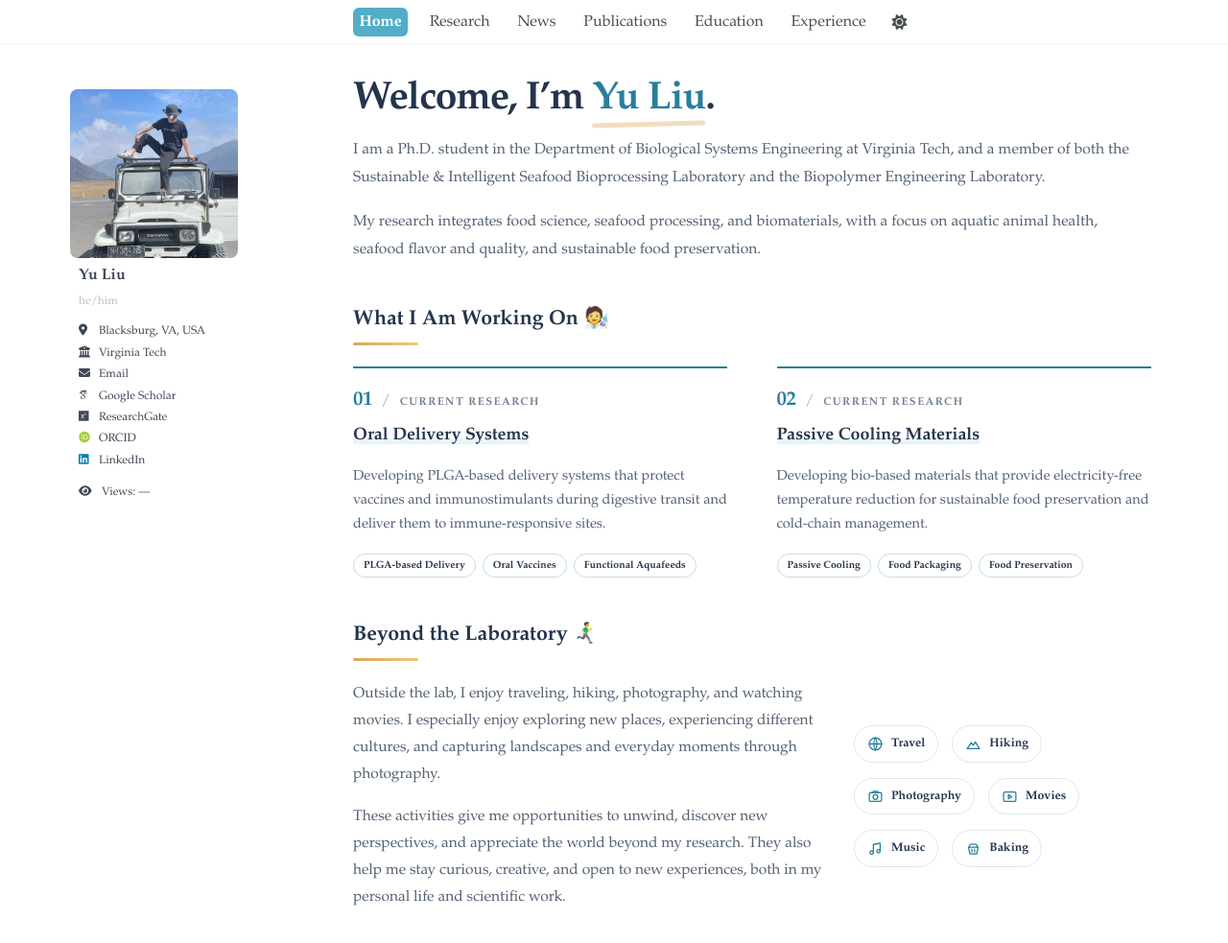
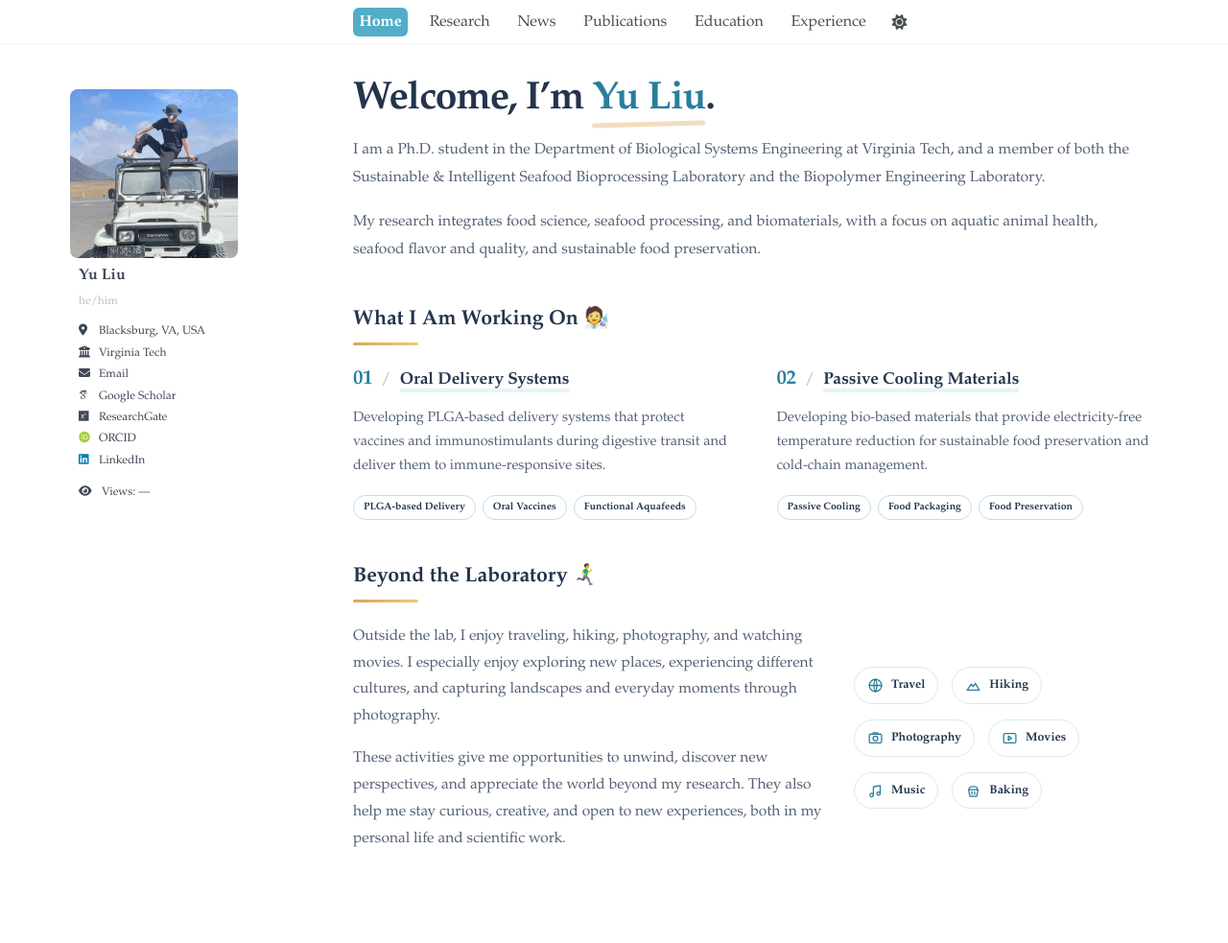
Before and after one commit to yuliu0322/yuliu0322.github.io, a Jekyll site: the page built from _pages/about.md, in a window 1280 px wide and 1044 px high. Shown: the top 983 px of the window at 96% size. Built offline with Jekyll 4.4.1, drawn with Linux system fonts in a browser that asks for light colours; some web fonts are replaced; a script bundle is joined from its source files by our own code; library files that are not in the unit come from our copies; part of the change alters nothing that is shown.

Commit message:
Update about.md

```diff
--- a/_pages/about.md
+++ b/_pages/about.md
@@ -136,12 +136,10 @@ redirect_from:
 
 .home-research-item {
   min-width: 0;
-  padding-top: 1.25rem;
-  border-top: 2px solid var(--home-blue-dark);
 }
 
 .home-research-header {
-  margin-bottom: 1rem;
+  margin-bottom: 0.9rem;
 }
 
 .home-research-number {
@@ -149,11 +147,11 @@ redirect_from:
   align-items: baseline;
   flex-wrap: wrap;
   gap: 0.6rem;
-  margin-bottom: 0.65rem;
+  margin-bottom: 0;
   color: var(--home-muted);
-  font-size: 0.71rem;
+  font-size: 1rem;
   font-weight: 750;
-  letter-spacing: 0.12em;
+  letter-spacing: 0;
   line-height: 1.3;
 }
 
@@ -175,10 +173,11 @@ redirect_from:
   display: inline;
   margin: 0;
   color: var(--home-navy);
-  font-size: clamp(1.08rem, 1.4vw, 1.3rem);
+  font-size: clamp(1.02rem, 1.35vw, 1.2rem);
   font-weight: 750;
-  line-height: 1.5;
-  box-shadow: inset 0 -0.3em 0 rgba(72, 169, 197, 0.13);
+  line-height: 1.4;
+  letter-spacing: 0;
+  box-shadow: inset 0 -0.25em 0 rgba(72, 169, 197, 0.13);
   -webkit-box-decoration-break: clone;
   box-decoration-break: clone;
 }
@@ -382,10 +381,7 @@ html[data-theme="dark"] .home-welcome {
       <article class="home-research-item">
 
         <div class="home-research-header">
-          <span class="home-research-number"><span class="home-research-index">01</span><span class="home-research-slash">/</span><span>CURRENT RESEARCH</span></span>
-          <h3 class="home-research-title">
-            Oral Delivery Systems
-          </h3>
+          <div class="home-research-number"><span class="home-research-index">01</span><span class="home-research-slash">/</span><h3 class="home-research-title">Oral Delivery Systems</h3></div>
         </div>
 
         <p class="home-research-text">
@@ -407,10 +403,7 @@ html[data-theme="dark"] .home-welcome {
       <article class="home-research-item">
 
         <div class="home-research-header">
-          <span class="home-research-number"><span class="home-research-index">02</span><span class="home-research-slash">/</span><span>CURRENT RESEARCH</span></span>
-          <h3 class="home-research-title">
-            Passive Cooling Materials
-          </h3>
+          <div class="home-research-number"><span class="home-research-index">02</span><span class="home-research-slash">/</span><h3 class="home-research-title">Passive Cooling Materials</h3></div>
         </div>
 
         <p class="home-research-text">
```
